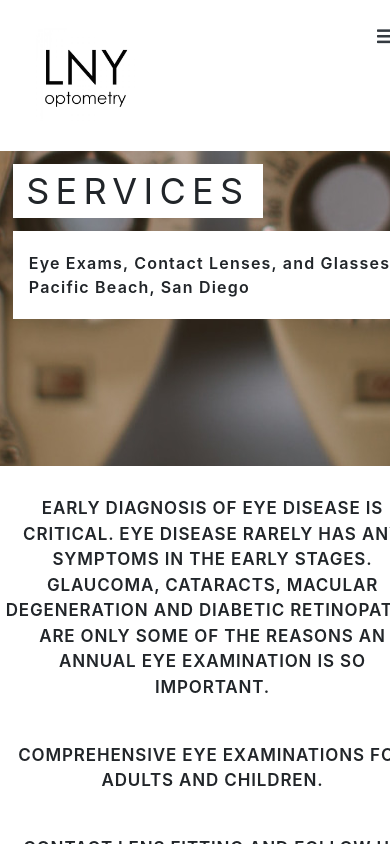
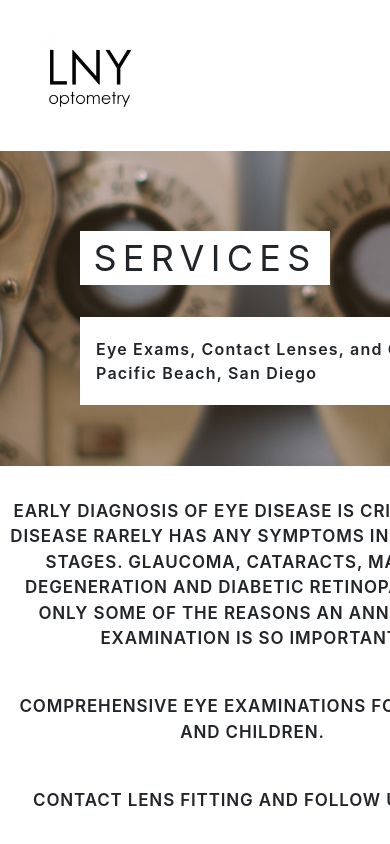
Before and after one commit to cluelesslinh/lnyoptometry, a React (Create React App) app: page /services in a window 390 px wide. Built offline with nearby package versions, Linux system fonts and the light colour scheme.

Commit message:
all pages
fixed all console errors

```diff
--- a/package.json
+++ b/package.json
@@ -30,7 +30,6 @@
     "react-router-dom": "^6.3.0",
     "react-scripts": "5.0.1",
     "react-scroll": "^1.8.7",
-    "react-scroll-parallax": "^3.2.0",
     "reactstrap": "^9.1.2",
     "semantic-ui-css": "^2.4.1",
     "semantic-ui-react": "^2.1.3",
--- a/src/pages/Contact/contact.css
+++ b/src/pages/Contact/contact.css
@@ -12,7 +12,7 @@
     object-position: 0 -19em;
 }
 
-contacttitlebox {
+.contactTitleBox {
     background-color: white;
     width: 75%;
     max-width: 725px;
@@ -24,14 +24,14 @@ contacttitlebox {
     flex-wrap: wrap;
 }
 
-contacttitle {
+.contactTitle {
     font-size: 2.25em;
     letter-spacing: .175em;
     margin: 3% 5% 3% 5%;
     line-height: 1.2em;
 }
 
-contactdescbox {
+.contactDescBox {
     display: flex;
     flex-direction: column;
     flex-wrap: nowrap;
@@ -44,7 +44,7 @@ contactdescbox {
     padding: 1em 0 1em 0;
 }
 
-location {
+.locationDesc {
     font-weight: 600;
     font-size: 1em;
     letter-spacing: .075em;
@@ -150,11 +150,11 @@ input:focus {
 
 @media screen and (max-width: 1024px) {
 
-    contacttitlebox {
+    .contactTitleBox {
         margin: 5% 5% 5% 5%;
     }
 
-    contactdescbox {
+    .contactDescBox {
         margin: 5% 5% 5% 5%;
     }
 
--- a/src/pages/Contact/contact.jsx
+++ b/src/pages/Contact/contact.jsx
@@ -53,15 +53,15 @@ const Contact = () => {
                 <Parallax className="contact-bg-box" strength={700}>
                     <Background>
                         <img className="contact-bg-img" src={process.env.PUBLIC_URL + "/images/office-view.jpg"} alt="office-view" /></Background>
-                    <contacttitlebox>
-                        <contacttitle>LOCATION & CONTACT INFO</contacttitle>
-                    </contacttitlebox>
-                    <contactdescbox>
-                        <location>Eye Exams, Contact Lenses, and Glasses in Pacific Beach, San Diego</location>
-                        <location>1890 Garnet Ave. San Diego, CA 92109</location>
-                        <location>(858) 274-3777</location>
-                        <location>Office hours: By appointment only due to COVID-19</location>
-                    </contactdescbox>
+                    <div className="contactTitleBox">
+                        <div className="contactTitle">LOCATION & CONTACT INFO</div>
+                    </div>
+                    <div className="contactDescBox">
+                        <div className="locationDesc">Eye Exams, Contact Lenses, and Glasses in Pacific Beach, San Diego</div>
+                        <div className="locationDesc">1890 Garnet Ave. San Diego, CA 92109</div>
+                        <div className="locationDesc">(858) 274-3777</div>
+                        <div className="locationDesc">Office hours: By appointment only due to COVID-19</div>
+                    </div>
                 </Parallax>
             </section>
 
@@ -153,7 +153,7 @@ const Contact = () => {
                                                 id="first_name"
                                                 required
                                             />
-                                            <label className="nameLabel" for="first_name">First Name</label>
+                                            <label className="nameLabel" htmlFor="first_name">First Name</label>
                                         </div>
 
                                         <div className="form-group col-6">
@@ -164,7 +164,7 @@ const Contact = () => {
                                                 id="last_name"
                                                 required
                                             />
-                                            <label className="nameLabel" for="last_name">Last Name</label>
+                                            <label className="nameLabel" htmlFor="last_name">Last Name</label>
                                         </div>
 
                                     </div>
@@ -172,7 +172,7 @@ const Contact = () => {
                                     <div className="formRow">
 
                                         <div className="form-group col-6">
-                                            <label for="email">Email Address *</label>
+                                            <label htmlFor="email">Email Address *</label>
                                             <input
                                                 type="email"
                                                 name="email"
@@ -183,7 +183,7 @@ const Contact = () => {
                                         </div>
 
                                         <div className="form-group col-6">
-                                            <label for="phone_number">Phone Number *</label>
+                                            <label htmlFor="phone_number">Phone Number *</label>
                                             <input
                                                 type="tel"
                                                 name="phone_number"
@@ -196,7 +196,7 @@ const Contact = () => {
                                     </div>
 
                                     <div className="form-group col-12">
-                                        <label for="subject">Subject *</label>
+                                        <label htmlFor="subject">Subject *</label>
                                         <input
                                             type="tel"
                                             name="subject"
@@ -207,7 +207,7 @@ const Contact = () => {
                                     </div>
 
                                     <div className="form-group col-12">
-                                        <label for="message">Message *</label>
+                                        <label htmlFor="message">Message *</label>
                                         <textarea
                                             type="text"
                                             name="message"
--- a/src/pages/Home/index.jsx
+++ b/src/pages/Home/index.jsx
@@ -14,8 +14,6 @@ const Home = () => {
 
     $(window).scroll(function () {
 
-        var scroll = $(window).scrollTop();
-
         $('.dot').each(function () {
             var elementPositionTop = parseFloat($(this).offset().top) + (parseFloat($(this).height() / 2));
 
@@ -30,8 +28,6 @@ const Home = () => {
     });
 
     $(window).scroll(function () {
-
-        var scroll = $(window).scrollTop();
 
         $('.dropItem').each(function () {
             var elementPositionTop = parseFloat($(this).offset().top) + (parseFloat($(this).height() / 2));
--- a/src/pages/Home/indexstyle.css
+++ b/src/pages/Home/indexstyle.css
@@ -107,13 +107,14 @@ span.sideLOC {
 }
 
 .home-top-bg {
+    position: fixed;
     height: 700px;
 }
 
 .home-topimg {
     min-width: 100vmax;
     min-height: 100vh;
-    object-fit: cover;
+    object-fit: contain;
     object-position: 0 -9em;
 }
 
--- a/src/pages/PaymentOptions/payment-options.js
+++ b/src/pages/PaymentOptions/payment-options.js
@@ -39,14 +39,14 @@ const PaymentOptions = () => {
                 <Parallax className="po-bg-box" strength={700}>
                     <Background>
                         <img className="po-bg-img" src={process.env.PUBLIC_URL + "/images/cellphoneLNY.jpg"} alt="cellphoneLNY" /></Background>
-                    <potitlebox>
-                        <potitle>PAYMENT OPTIONS</potitle>
-                    </potitlebox>
-                    <podescbox>
-                        <payoptions>Debit and Credit Cards, HSA and FSA, VSP, Davis Vision, FEP Blue, MES Vision,
+                    <div className="poTitleBox">
+                        <div className="poTitle">PAYMENT OPTIONS</div>
+                    </div>
+                    <div className="poDescBox">
+                        <div className="payOptions">Debit and Credit Cards, HSA and FSA, VSP, Davis Vision, FEP Blue, MES Vision,
                             EyeMed, Blueview, Tricare, and Medicare.
-                        </payoptions>
-                    </podescbox>
+                        </div>
+                    </div>
                 </Parallax>
             </section>
 
--- a/src/pages/PaymentOptions/paymentoptions.css
+++ b/src/pages/PaymentOptions/paymentoptions.css
@@ -12,7 +12,7 @@
     object-position: 0 -19em;
 }
 
-potitlebox {
+.poTitleBox {
     background-color: white;
     width: 60%;
     max-width: 500px;
@@ -24,14 +24,14 @@ potitlebox {
     flex-wrap: wrap;
 }
 
-potitle {
+.poTitle {
     font-size: 2.25em;
     letter-spacing: .175em;
     margin: 3% 5% 3% 5%;
     line-height: 1.2em;
 }
 
-podescbox {
+.poDescBox {
     display: flex;
     flex-direction: column;
     flex-wrap: nowrap;
@@ -44,7 +44,7 @@ podescbox {
     padding: 1em 0 1em 0;
 }
 
-payoptions {
+.payOptions {
     font-weight: 600;
     font-size: 1em;
     letter-spacing: .075em;
--- a/src/pages/Services/services.css
+++ b/src/pages/Services/services.css
@@ -1,19 +1,24 @@
+html {
+    scroll-behavior: smooth;
+}
+
 .servicesBG {
     padding-top: 1em;
 }
 
 .services-bg-box {
-    min-height: 315px;
+    background-attachment: fixed;
+    height: 315px;
     margin-bottom: 5em;
 }
 
 .services-bg-img {
     min-width: 100vmax;
-    object-fit: cover;
-    object-position: 0 -22em;
+    object-fit: contain;
+    object-position: 0 -20em;
 }
 
-servicestitlebox {
+.servicesTitleBox {
     background-color: white;
     width: 250px;
     display: flex;
@@ -23,13 +28,13 @@ servicestitlebox {
     flex-wrap: wrap;
 }
 
-servicestitle {
+.servicesTitle {
     font-size: 2.25em;
     letter-spacing: .175em;
     text-align: center;
 }
 
-servicesdescbox {
+.servicesDescBox {
     display: flex;
     flex-direction: column;
     flex-wrap: nowrap;
@@ -42,7 +47,7 @@ servicesdescbox {
     padding: 1em 0 1em 0;
 }
 
-servicesdesc {
+.serviceDesc {
     font-weight: 600;
     font-size: 1em;
     letter-spacing: .075em;
--- a/src/pages/Services/services.js
+++ b/src/pages/Services/services.js
@@ -8,15 +8,15 @@ const Services = () => {
         <div>
 
             <section className="servicesBG">
-                <Parallax className="services-bg-box" strength={750}>
+                <Parallax className="services-bg-box" strength={600}>
                     <Background>
                         <img className="services-bg-img" src={process.env.PUBLIC_URL + "/images/auto-refractor.jpg"} alt="auto-refractor" /></Background>
-                    <servicestitlebox>
-                        <servicestitle>SERVICES</servicestitle>
-                    </servicestitlebox>
-                    <servicesdescbox>
-                        <servicesdesc>Eye Exams, Contact Lenses, and Glasses in Pacific Beach, San Diego</servicesdesc>
-                    </servicesdescbox>
+                    <div className="servicesTitleBox">
+                        <div className="servicesTitle">SERVICES</div>
+                    </div>
+                    <div className="servicesDescBox">
+                        <div className="serviceDesc">Eye Exams, Contact Lenses, and Glasses in Pacific Beach, San Diego</div>
+                    </div>
                 </Parallax>
             </section>
 
```
Also changed, not shown: 1 other file (tests, documents, lock files or other folders).
